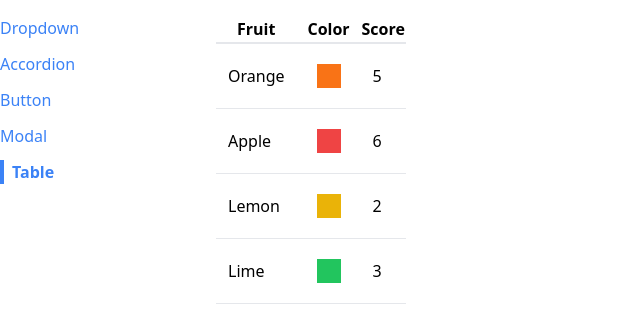
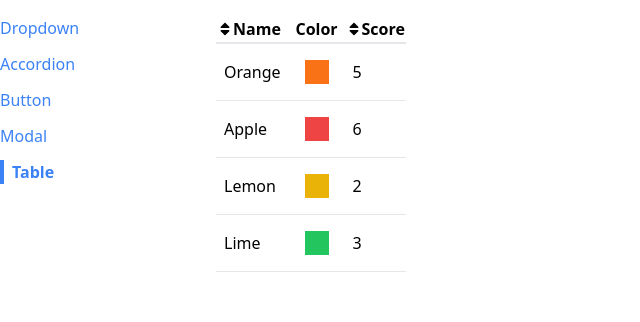
Before and after one commit to TomVerkon/comps, a React (Create React App) app: page /table in a window 1280 px wide. Shown: the top 322 px of the page, without its empty margins (0-640 px from the left). Built offline with nearby package versions, Linux system fonts and the light colour scheme.

Commit message:
Fished Table

```diff
--- /dev/null
+++ b/src/components/SortableTable.js
@@ -0,0 +1,102 @@
+import React, { useState } from 'react';
+import Table from './Table';
+import { FaSortDown, FaSortUp, FaSort } from 'react-icons/fa';
+
+const SortableTable = (props) => {
+
+  const [sortOrder, setSortOrder] = useState(null);
+  const [sortBy, setSortBy] = useState(null);
+
+  const { config, data } = props;
+
+  const handleClick = (label) => {
+
+    if (sortBy && label !== sortBy) {
+      setSortOrder('asc');
+      setSortBy(label);
+      return;
+    }
+
+    if (sortOrder === null) {
+      setSortOrder('asc');
+      setSortBy(label);
+    } else if (sortOrder === 'asc') {
+      setSortOrder('desc');
+      setSortBy(label);
+    } else if (sortOrder === 'desc') {
+      setSortOrder(null);
+      setSortBy(null);
+    }
+  };
+
+  const upDatedConfig = config.map((colDef) => {
+    if (!colDef.sortValue) {
+      return colDef;
+    }
+    return {
+      ...colDef,
+      header: () => (
+        <th className="cursor-pointer hover:bg-gray-100"
+          onClick={() => handleClick(colDef.label)}
+        >
+          <div className="flex items-center">
+            {getIcons(colDef.label, sortBy, sortOrder)}
+            {colDef.label}
+          </div>
+        </th>
+      )
+    };
+  });
+
+  // Only sort data if sortOrder and sortBy are not null
+  // Make a copy of the 'data' prop
+  // find correct sortValue function and use it to sort data
+
+  let sortedData = data;
+  if (sortOrder && sortBy) {
+    // get sortValue function
+    const { sortValue } = config.find(colDef => colDef.label === sortBy);
+    //console.log(typeof sortValue(sortedData[0]));
+    sortedData = [...data];
+    const reverseOrder = sortOrder === 'asc' ? 1 : -1;
+    // set default sortFn to string comparator
+    let sortFn = (a, b) => a.localeCompare(b) * reverseOrder;
+    if (typeof sortValue(sortedData[0]) === 'number') {
+      // set sortFn to numeric comparator
+      sortFn = (a, b) => (a - b) * reverseOrder;
+    }
+
+    // const strSortFn = (a, b) => a.localeCompare(b) * reverseOrder;
+    // const numSortFn = (a, b) => (a - b) * reverseOrder;
+    // const sortValueType = sortValue(sortedData[0].sortValue);
+    // console.log('sortValueType', sortValueType);
+    sortedData = [...data].sort((a, b) => {
+      return sortFn(sortValue(a), sortValue(b));
+      // const valueA = sortValue(a);
+      // const valueB = sortValue(b);
+      // if (typeof valueA === 'string') {
+      //   return strSortFn(valueA, valueB);
+      // } else {
+      //   return numSortFn(valueA, valueB);
+      // }
+    });
+  }
+
+  return <Table {...props} data={sortedData} config={upDatedConfig} />;
+};
+
+function getIcons(label, sortBy, sortOrder) {
+  if (label !== sortBy) {
+    return <FaSort />;
+  }
+  if (sortOrder === null) {
+    return <FaSort />;
+  } else if (sortOrder === 'asc') {
+    return <FaSortUp />;
+  } else if (sortOrder === 'desc') {
+    return <FaSortDown />;
+  }
+
+}
+
+export default SortableTable;
--- a/src/components/Table.js
+++ b/src/components/Table.js
@@ -1,24 +1,33 @@
-import React from 'react';
+import React, { Fragment } from 'react';
 
-const Table = ({ data }) => {
+const Table = ({ data, config, keyFn }) => {
 
-  const renderedRows = data.map((fruit) => {
+  const renderedHeaders = config.map((column) => {
+    if (column.header) {
+      return <Fragment key={column.label}>{column.header()}</Fragment>;
+    }
+    return <th key={column.label}> {column.label}</th >;
+  });
+
+  const renderedRows = data.map((rowData) => {
+
+    const renderedCells = config.map((column) => {
+      return <td className="p-2" key={column.label}>{column.render(rowData)}</td>;
+    });
+
     return (
-      <tr className="border-b" key={fruit.name}>
-        <td className="p-3">{fruit.name}</td>
-        <td className="p-3" ><div className={`p-3 m-2 ${fruit.color}`}></div></td>
-        <td className="p-3">{fruit.score}</td>
+      <tr className="border-b" key={keyFn(rowData)}>
+        {renderedCells}
       </tr>
     );
 
   });
+
   return (
     <table className="table-auto border-spacing-2">
       <thead>
         <tr className="border-b-2">
-          <th>Fruit</th>
-          <th>Color</th>
-          <th>Score</th>
+          {renderedHeaders}
         </tr>
       </thead>
       <tbody>
--- a/src/pages/TablePage.js
+++ b/src/pages/TablePage.js
@@ -1,5 +1,5 @@
 import React from 'react';
-import Table from '../components/Table';
+import SortableTable from '../components/SortableTable';
 
 const TablePage = () => {
 
@@ -9,9 +9,31 @@
     { name: 'Lemon', color: 'bg-yellow-500', score: 2 },
     { name: 'Lime', color: 'bg-green-500', score: 3 },
   ];
+
+  const config = [
+    {
+      label: 'Name',
+      render: (fruit) => fruit.name,
+      sortValue: (fruit) => fruit.name,
+    },
+    {
+      label: 'Color',
+      render: (fruit) => <div className={`p-3 m-2 ${fruit.color}`}></div>,
+    },
+    {
+      label: 'Score',
+      render: (fruit) => fruit.score,
+      sortValue: (fruit) => fruit.score
+    },
+  ];
+
+  const keyFn = (fruit) => {
+    return fruit.name;
+  };
+
   return (
     <div>
-      <Table data={data} />
+      <SortableTable data={data} config={config} keyFn={keyFn} />
     </div>
   );
 };
```
